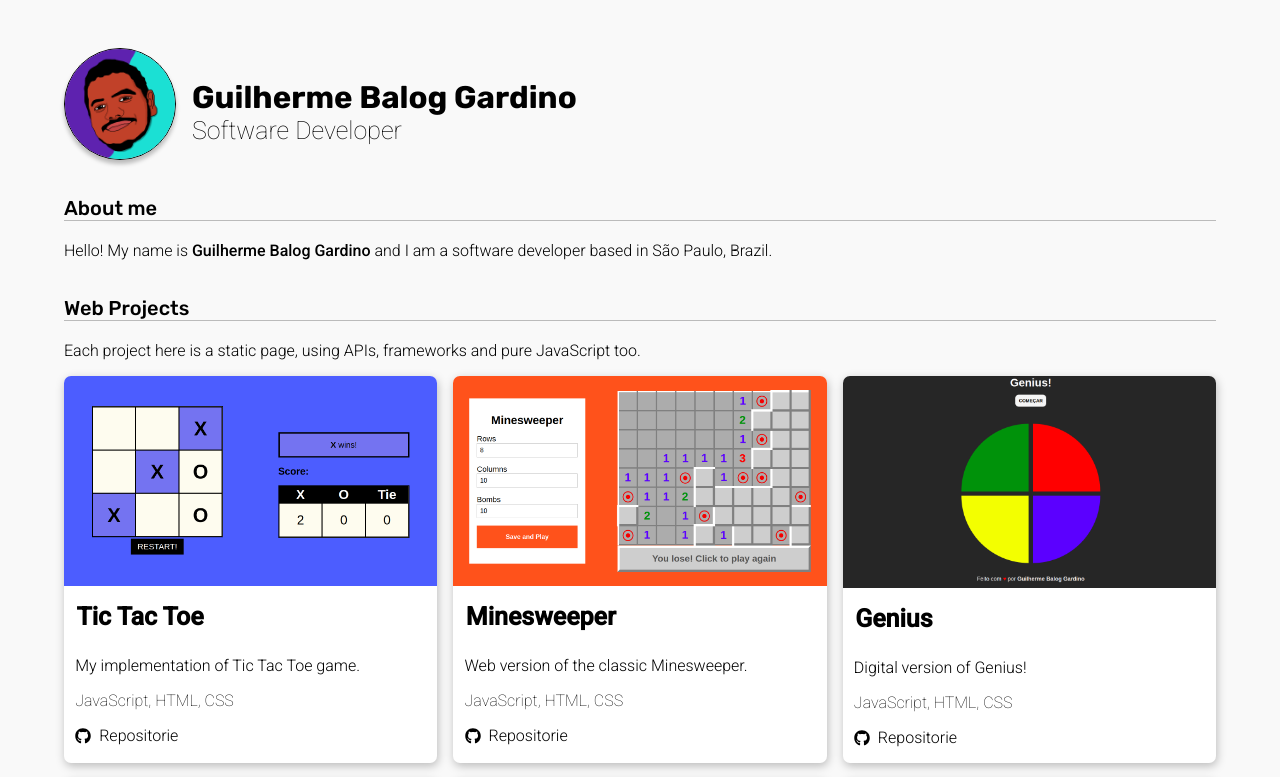
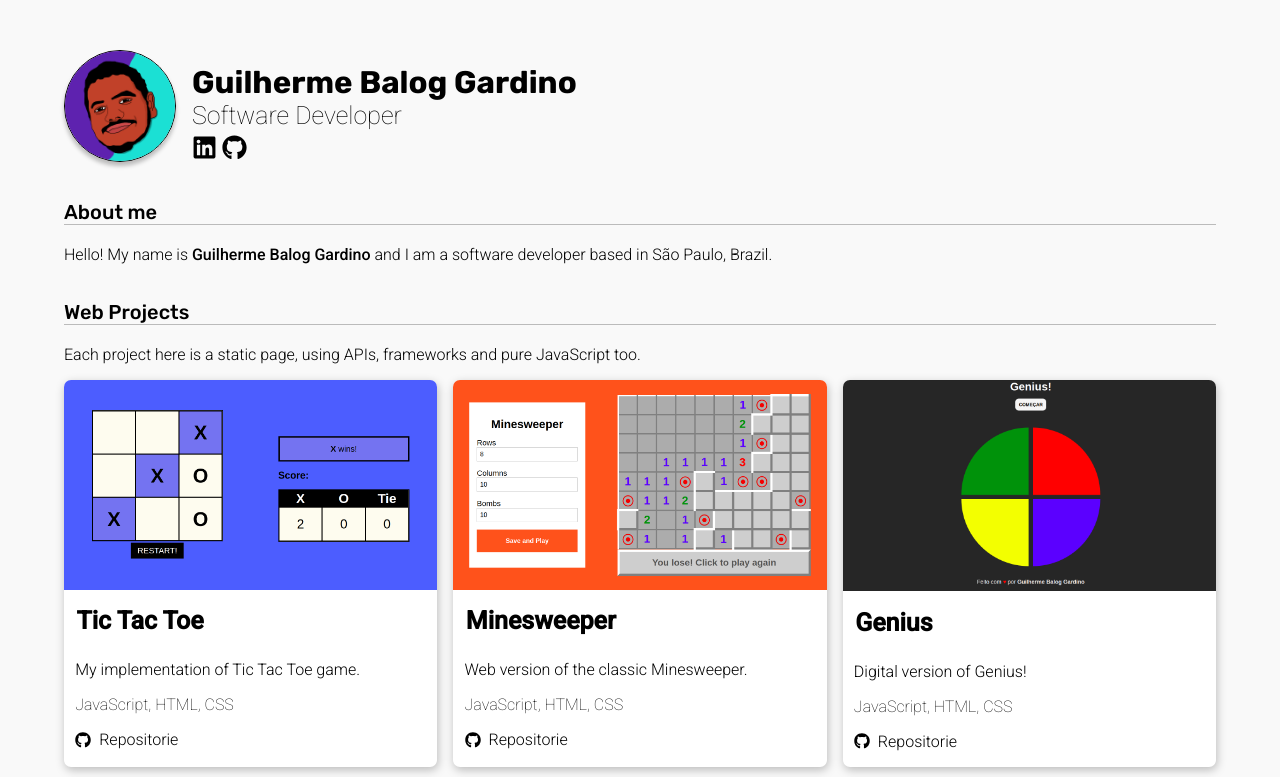
Before and after one commit to GuilhermeBalog/guilhermebalog.github.io, a React (Create React App) app: page / in a window 1280 px wide. Shown: the top 777 px of the page. Built offline with nearby package versions, Linux system fonts and the light colour scheme.

Commit message:
Adiciona links sociais

```diff
--- a/src/App.css
+++ b/src/App.css
@@ -4,6 +4,7 @@
     align-items: center;
     flex-wrap: wrap;
     width: 90%;
+    max-width: 1500px;
     margin: 0 auto;
 }
 
@@ -43,6 +44,16 @@ header h2{
     margin: 0;
 }
 
+header .social-links{
+    display: flex;
+    justify-content: center;
+    margin-top: 5px;
+}
+
+header .social-links .social-media{
+    margin-right: 5px;
+}
+
 section{
     width: 100%;
 }
@@ -69,6 +80,9 @@ section h3{
     header h1, header h2{
         text-align: left;
     }
+    header .social-links{
+        justify-content: flex-start;
+    }
     .projects{
         grid-template-columns: repeat(2, 1fr);
     }
--- a/src/App.js
+++ b/src/App.js
@@ -1,10 +1,12 @@
 import React from 'react'
+import { FaLinkedin, FaGithub } from 'react-icons/fa'
 
 import './App.css'
 
 import profilePicture from './profile-picture.png'
 
 import ProjectCard from './components/ProjectCard'
+import SafeLink from './components/SafeLink'
 import projects from './projects'
 
 function App() {
@@ -15,6 +17,18 @@ function App() {
                 <div className="title">
                     <h1>Guilherme Balog Gardino</h1>
                     <h2>Software Developer</h2>
+                    <div className="social-links">
+                        <div className="social-media">
+                            <SafeLink href="https://www.linkedin.com/in/guilherme-balog-gardino-233ab2186">
+                                <FaLinkedin size="25" color="#000" />
+                            </SafeLink>
+                        </div>
+                        <div className="social-media">
+                            <SafeLink href="https://github.com/GuilhermeBalog">
+                                <FaGithub size="25" color="#000" />
+                            </SafeLink>
+                        </div>
+                    </div>
                 </div>
             </header>
 
```
Also changed, not shown: public/logo192.png, public/logo512.png.
